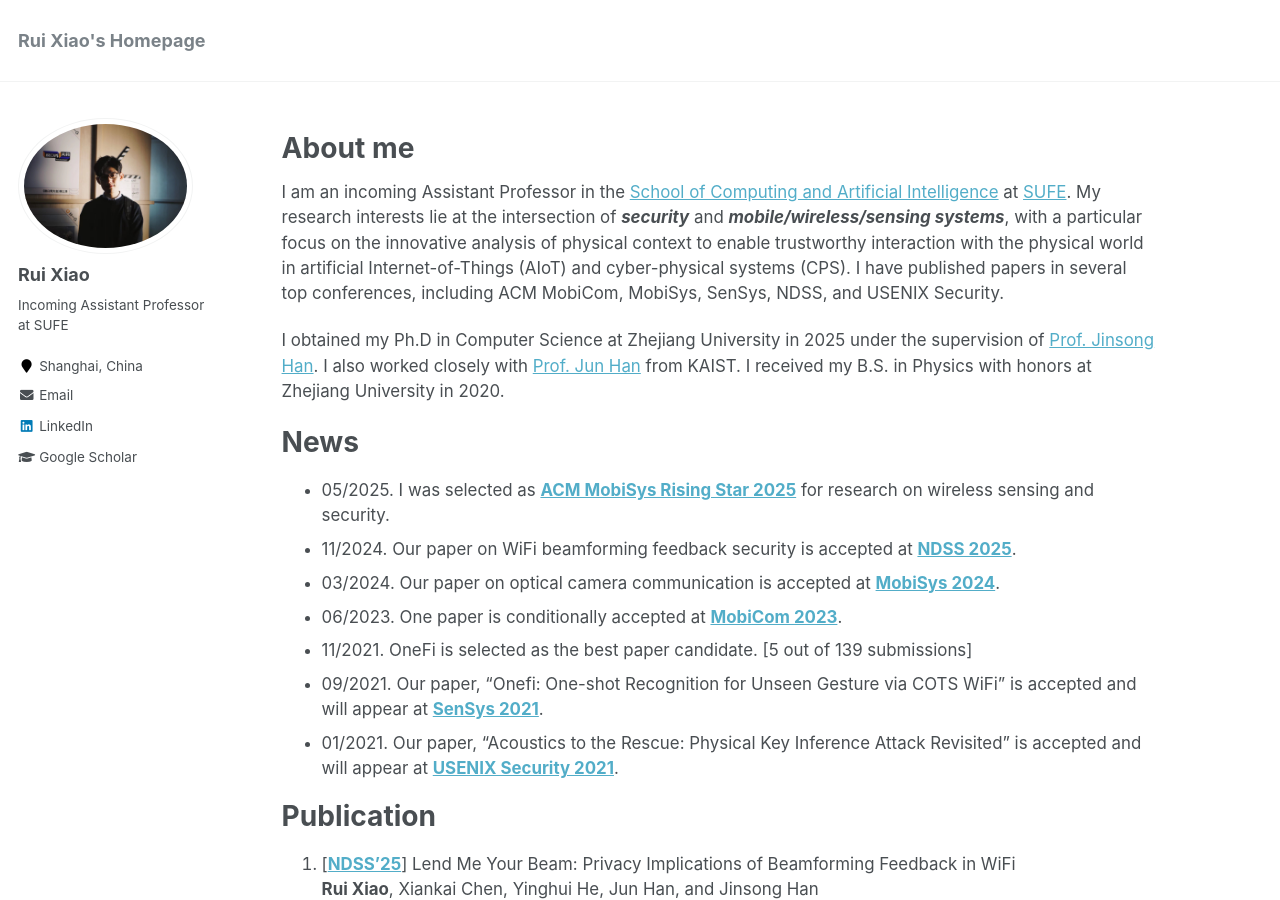
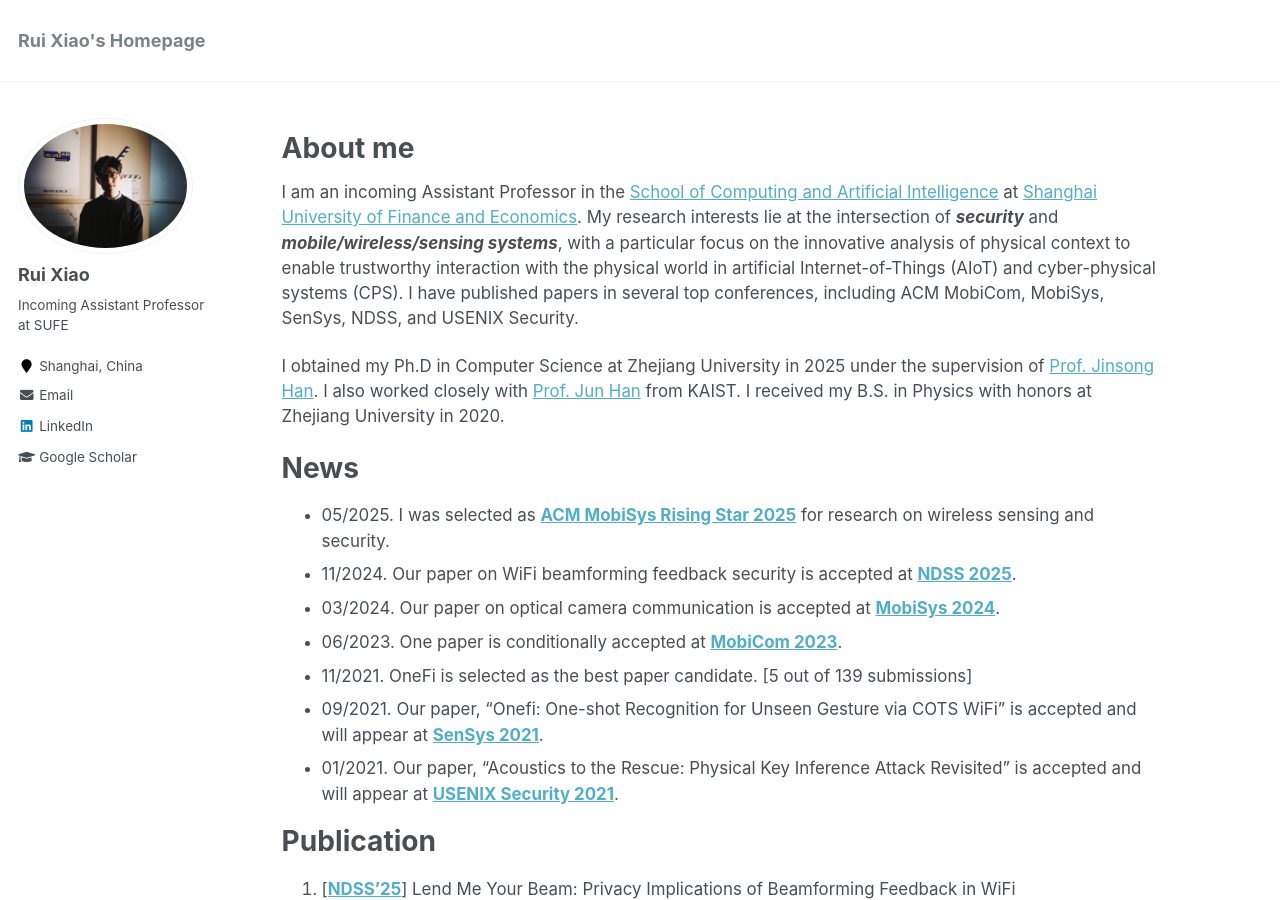
Before and after one commit to ruixiao24/ruixiao24.github.io, a Jekyll site: the page built from _pages/about.md, in a window 1280 px wide and 900 px high. Built offline with Jekyll 4.4.1, drawn with Linux system fonts in a browser that asks for light colours.

Commit message:
Update about.md

```diff
--- a/_pages/about.md
+++ b/_pages/about.md
@@ -10,7 +10,7 @@
 
 # About me
 
-I am an incoming Assistant Professor in the [School of Computing and Artificial Intelligence](https://scai.sufe.edu.cn/) at [SUFE](https://english.sufe.edu.cn/).
+I am an incoming Assistant Professor in the [School of Computing and Artificial Intelligence](https://scai.sufe.edu.cn/) at [Shanghai University of Finance and Economics](https://english.sufe.edu.cn/).
 My research interests lie at the intersection of ***security*** and ***mobile/wireless/sensing systems***, with a particular focus on the innovative analysis of physical context to enable trustworthy interaction with the physical world in artificial Internet-of-Things (AIoT) and cyber-physical systems (CPS).
 I have published papers in several top conferences, including ACM MobiCom, MobiSys, SenSys, NDSS, and USENIX Security.
 
```
